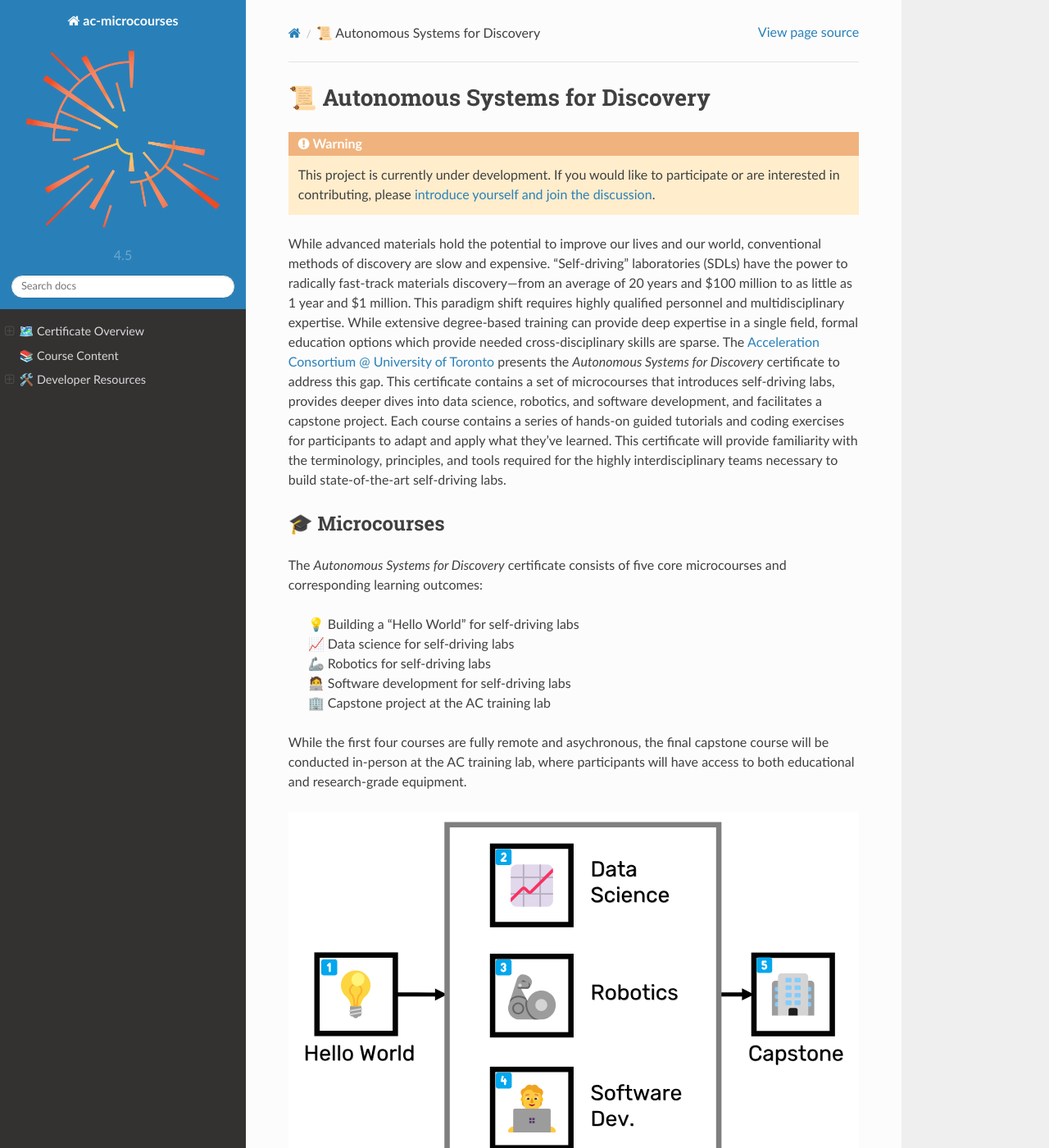
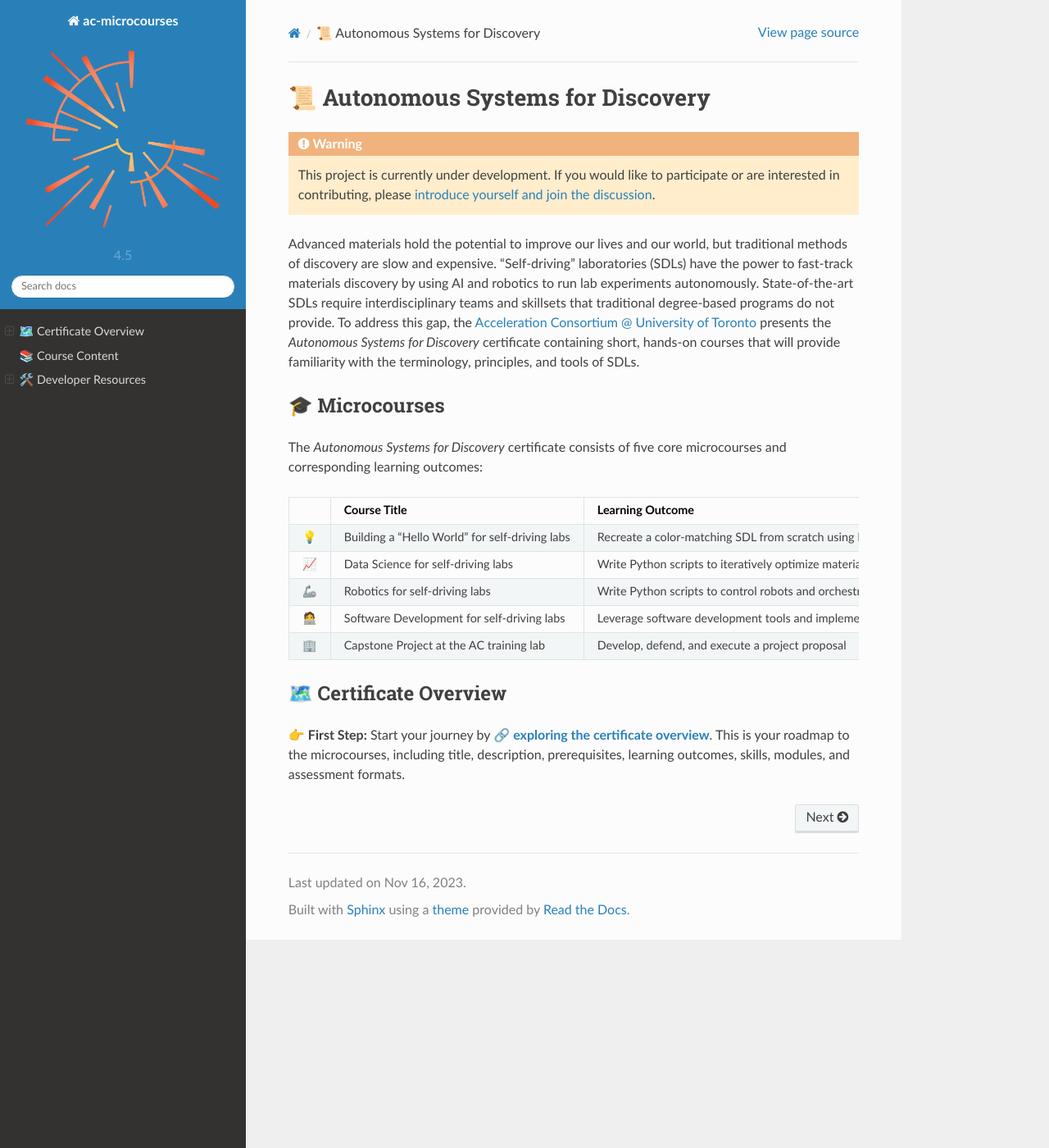
Before and after one commit to AccelerationConsortium/ac-microcourses, a Sphinx documentation site: the page built from docs/index.md, in a window 1280 px wide and 1400 px high. Shown: the whole window at 82% size. Built offline with Sphinx 7.4.7 and the Read the Docs theme 2.0.0, drawn with Linux system fonts in a browser that asks for light colours; some of the changed text lies outside the part shown.

Commit message:
Update index.md

````diff
--- a/docs/index.md
+++ b/docs/index.md
@@ -6,7 +6,7 @@
 This project is currently under development. If you would like to participate or are interested in contributing, please [introduce yourself and join the discussion](https://github.com/AccelerationConsortium/ac-microcourses/discussions/2).
 ```
 
-While advanced materials hold the potential to improve our lives and our world, conventional methods of discovery are slow and expensive. "Self-driving" laboratories (SDLs) have the power to radically fast-track materials discovery—from an average of 20 years and \$100 million to as little as 1 year and \$1 million. This paradigm shift requires highly qualified personnel and multidisciplinary expertise. While extensive degree-based training can provide deep expertise in a single field, formal education options which provide needed cross-disciplinary skills are sparse. The [Acceleration Consortium @ University of Toronto](https://acceleration.utoronto.ca/) presents the *Autonomous Systems for Discovery* certificate to address this gap. This certificate contains a set of microcourses that introduces self-driving labs, provides deeper dives into data science, robotics, and software development, and facilitates a capstone project. Each course contains a series of hands-on guided tutorials and coding exercises for participants to adapt and apply what they've learned. This certificate will provide familiarity with the terminology, principles, and tools required for the highly interdisciplinary teams necessary to build state-of-the-art self-driving labs.
+Advanced materials hold the potential to improve our lives and our world, but traditional methods of discovery are slow and expensive. "Self-driving" laboratories (SDLs) have the power to fast-track materials discovery by using AI and robotics to run lab experiments autonomously. State-of-the-art SDLs require interdisciplinary teams and skillsets that traditional degree-based programs do not provide. To address this gap, the [Acceleration Consortium @ University of Toronto](https://acceleration.utoronto.ca/) presents the *Autonomous Systems for Discovery* certificate containing short, hands-on courses that will provide familiarity with the terminology, principles, and tools of SDLs.
 
 <!-- ```{note}
 While the certificate option requires formal registration and tuition dues, the course content is made freely available.
@@ -19,62 +19,32 @@ While the certificate option requires formal registration and tuition dues, the
 
 The *Autonomous Systems for Discovery* certificate consists of five core microcourses and corresponding learning outcomes:
 
-> 💡 Building a "Hello World" for self-driving labs<br>
+|  | Course Title | Learning Outcome |
+|--------|--------------|-------------|
+| 💡      | Building a "Hello World" for self-driving labs | Recreate a color-matching SDL from scratch using LEDs and a light sensor |
+| 📈      | Data Science for self-driving labs | Write Python scripts to iteratively optimize materials and log results to a database |
+| 🦾      | Robotics for self-driving labs | Write Python scripts to control robots and orchestrate workflows |
+| 🧑‍💻      | Software Development for self-driving labs | Leverage software development tools and implement best practices |
+| 🏢      | Capstone Project at the AC training lab | Develop, defend, and execute a project proposal |
+
+<!-- > 💡 Building a "Hello World" for self-driving labs<br>
 > 📈 Data science for self-driving labs<br>
 > 🦾 Robotics for self-driving labs<br>
 > 🧑‍💻 Software development for self-driving labs<br>
-> 🏢 Capstone project at the AC training lab
+> 🏢 Capstone project at the AC training lab -->
 
 
 <!-- which participants will propose, develop, and defend a self-driving lab project. This will take place at the Acceleration Consortium's in-person training facility equipped with education- and research-grade equipment including liquid handlers, solid dispensers, Cartesian-axis systems, mobile robotic arms, a vertical lift module, and synthesis and characterization modules. -->
 
-While the first four courses are fully remote and asychronous, the final capstone course will be conducted in-person at the AC training lab, where participants will have access to both educational and research-grade equipment.
+<!-- While the first four courses are fully remote and asychronous, the final capstone course will be conducted in-person at the AC training lab, where participants will have access to both educational and research-grade equipment. -->
 
 <!-- link to the AC training lab page -->
 
-<!-- :::{figure-md}
-![flowchart](course-flowchart.png)
+## 🗺️ Certificate Overview
 
-*Flowchart illustrating course progression for the Autonomous Systems for Discovery certificate*
-::: -->
+👉 **First Step:** Start your journey by [**🔗 exploring the certificate overview**](certificate-framework.md). This is your roadmap to the microcourses, including title, description, prerequisites, learning outcomes, skills, modules, and assessment formats.
 
-```{raw} html
-:file: course-flowchart.svg
-```
-*Flowchart illustrating course progression for the Autonomous Systems for Discovery certificate*
-
-<!-- SVG Instructions
-
-I first created the SVG using PowerPoint. Note that I put 99% transparent white boxes in front of the spots I want to be clickable. Kind of hacky, but with minimal effect.
-
-After opening within inkscape: click on object, right click, and select "Link Properties.." (or create link). Insert the relative link into the href field, e.g., courses/robotics/overview.html
-
-Inside of SVG file exported from inkscape, replace:
-
-   width="2922"
-   height="1876"
-
-with the following:
-
-   viewBox="0 0 2922 1876"
-   width="100%"
-   height="100%"
-
-See https://app.screencast.com/yIypgQZ22BO83
-
- -->
-
-Upon completion of this certificate, you will be able to:
-
-1. 💡 Recreate a color-matching self-driving lab from scratch using LEDs, a microcontroller, and a light sensor
-2. 📈 Write Python scripts that use AI to iteratively suggest next experiments for advanced optimization tasks and store to a database
-3. 🦾 Write Python scripts to control robots and orchestrate experimental and computational workflows
-4. 🧑‍💻 Leverage state-of-the-art software development tools and implement best practices
-5. 🏢 Develop, defend, and execute a project proposal for a self-driving lab
-
-## 🗺️ Certificate Overview  <!-- alternative: 🔍 -->
-
-👉 **First Step:** Start your journey by [**🔗 exploring the certificate overview**](certificate-framework.md). This is your roadmap to the microcourses, including title, description, prerequisites, learning outcomes, skills, modules, and assessment formats for each of the courses.
+<!-- 👉 **First Step:** Click the "Next ➡️" button at the bottom-right of this page to explore the course titles, descriptions, prerequisites, and more. -->
 
 <!-- After clicking the link, use the navigation pane in the left sidebar to jump between content. -->
 
@@ -150,3 +120,47 @@ Module Reference <api/modules>
 <!-- ```{raw} html
 <a href="certificate-framework.html"><img src="_images/course-flowchart.png" width=400></a>
 ``` -->
+
+
+
+<!-- :::{figure-md}
+![flowchart](course-flowchart.png)
+
+*Flowchart illustrating course progression for the Autonomous Systems for Discovery certificate*
+::: -->
+
+<!-- ```{raw} html
+:file: course-flowchart.svg
+```
+*Flowchart illustrating course progression for the Autonomous Systems for Discovery certificate* -->
+
+<!-- SVG Instructions
+
+I first created the SVG using PowerPoint. Note that I put 99% transparent white boxes in front of the spots I want to be clickable. Kind of hacky, but with minimal effect.
+
+After opening within inkscape: click on object, right click, and select "Link Properties.." (or create link). Insert the relative link into the href field, e.g., courses/robotics/overview.html
+
+Inside of SVG file exported from inkscape, replace:
+
+   width="2922"
+   height="1876"
+
+with the following:
+
+   viewBox="0 0 2922 1876"
+   width="100%"
+   height="100%"
+
+See https://app.screencast.com/yIypgQZ22BO83
+
+ -->
+
+<!-- Upon completion of this certificate, you will be able to:
+
+1. 💡 Recreate a color-matching self-driving lab from scratch using LEDs, a microcontroller, and a light sensor
+2. 📈 Write Python scripts that use AI to iteratively suggest next experiments for advanced optimization tasks and store to a database
+3. 🦾 Write Python scripts to control robots and orchestrate experimental and computational workflows
+4. 🧑‍💻 Leverage state-of-the-art software development tools and implement best practices
+5. 🏢 Develop, defend, and execute a project proposal for a self-driving lab -->
+
+<!-- alternative: 🔍 -->
````
